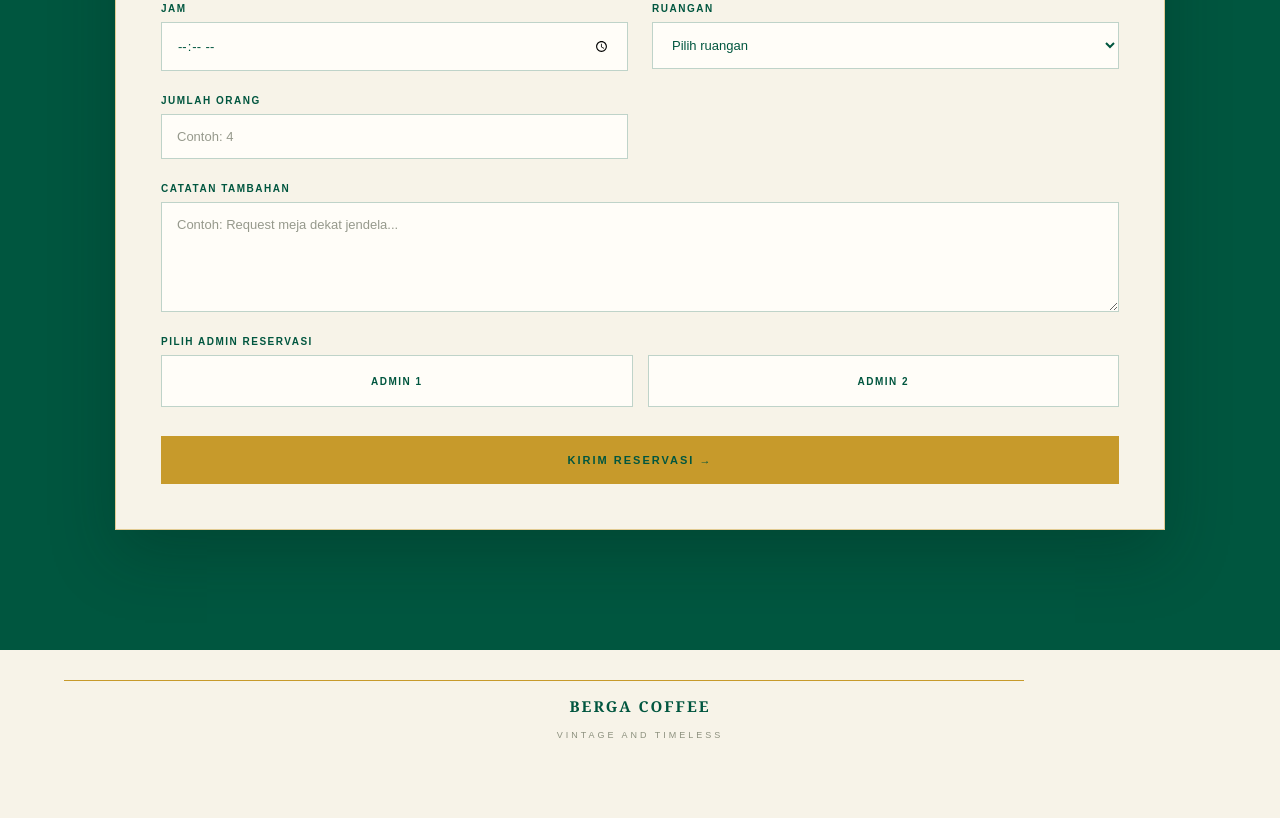
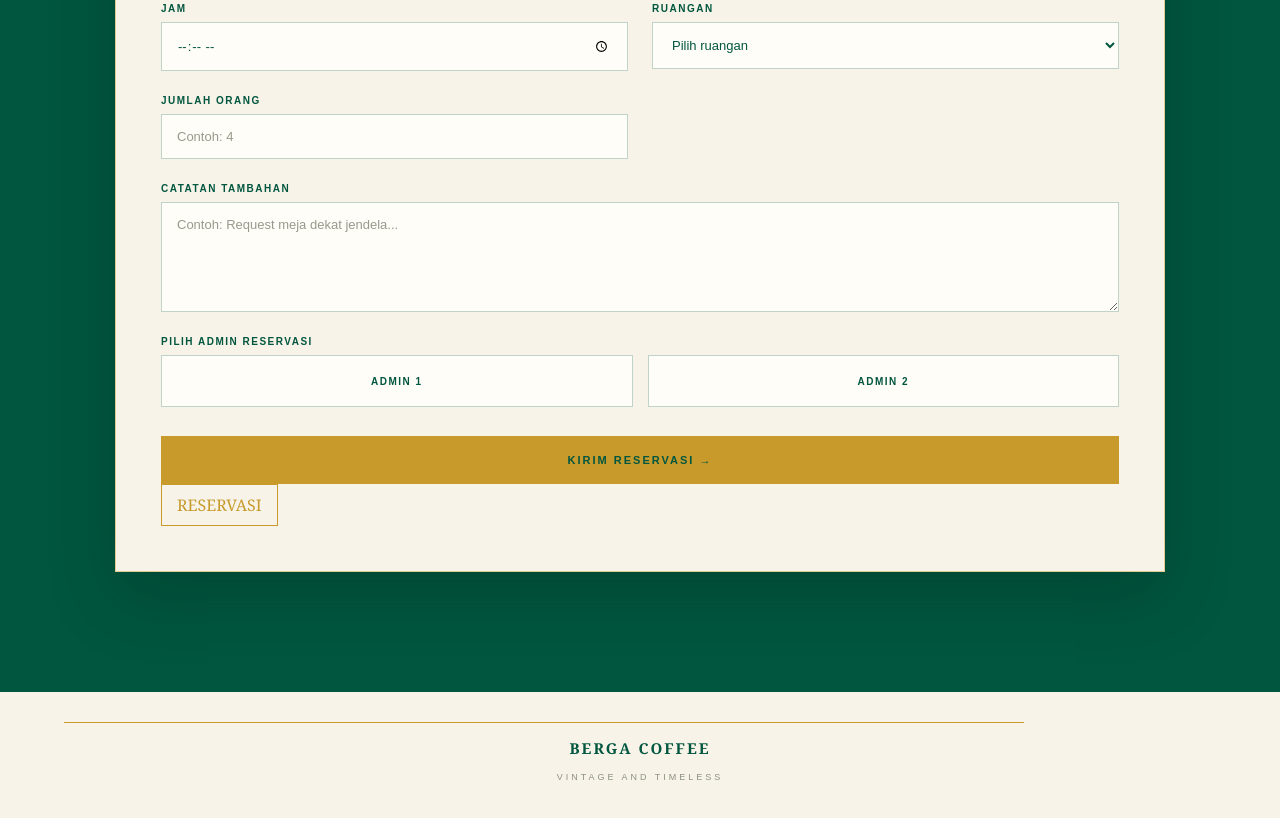
Before and after one commit to BergaCoffeeVintage/Menu-Berga-Coffee, a plain HTML site: page index.html in a window 1280 px wide. Shown: the part 5788-6606 px from the top of the page. Before the commit the page ends 6576 px from the top, so only its background shows below. Drawn offline with Linux system fonts and the light colour scheme.

Commit message:
index.html

```diff
--- a/index.html
+++ b/index.html
@@ -405,6 +405,14 @@
             >
               KIRIM RESERVASI →
             </button>
+<a
+        href="https://wa.me/62XXXXXXXXXX?text=Halo%20Berga%20Coffee%2C%20saya%20ingin%20melakukan%20reservasi."
+        target="_blank"
+        rel="noopener noreferrer"
+        class="reservation-link"
+      >
+        RESERVASI
+      </a>
 
           </div>
 
```
